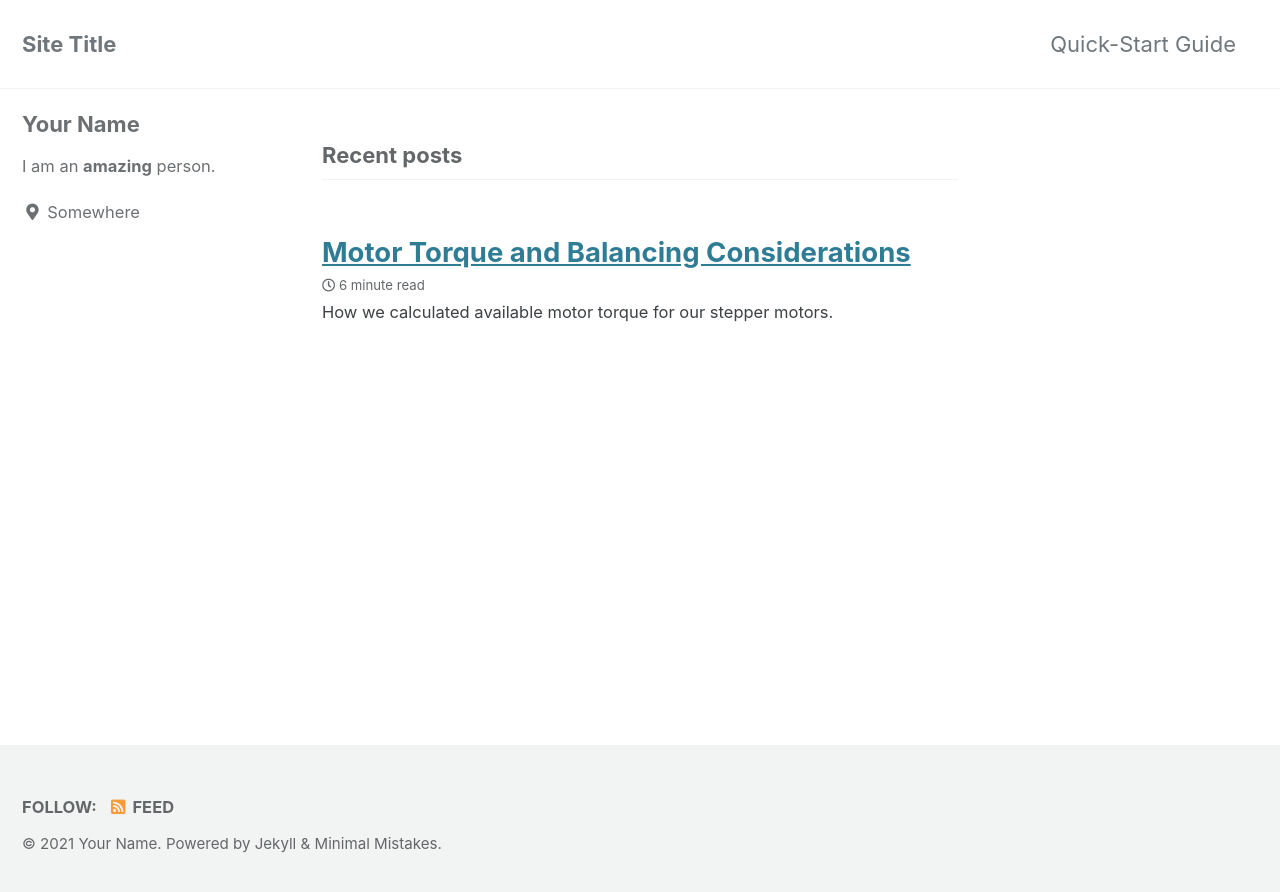
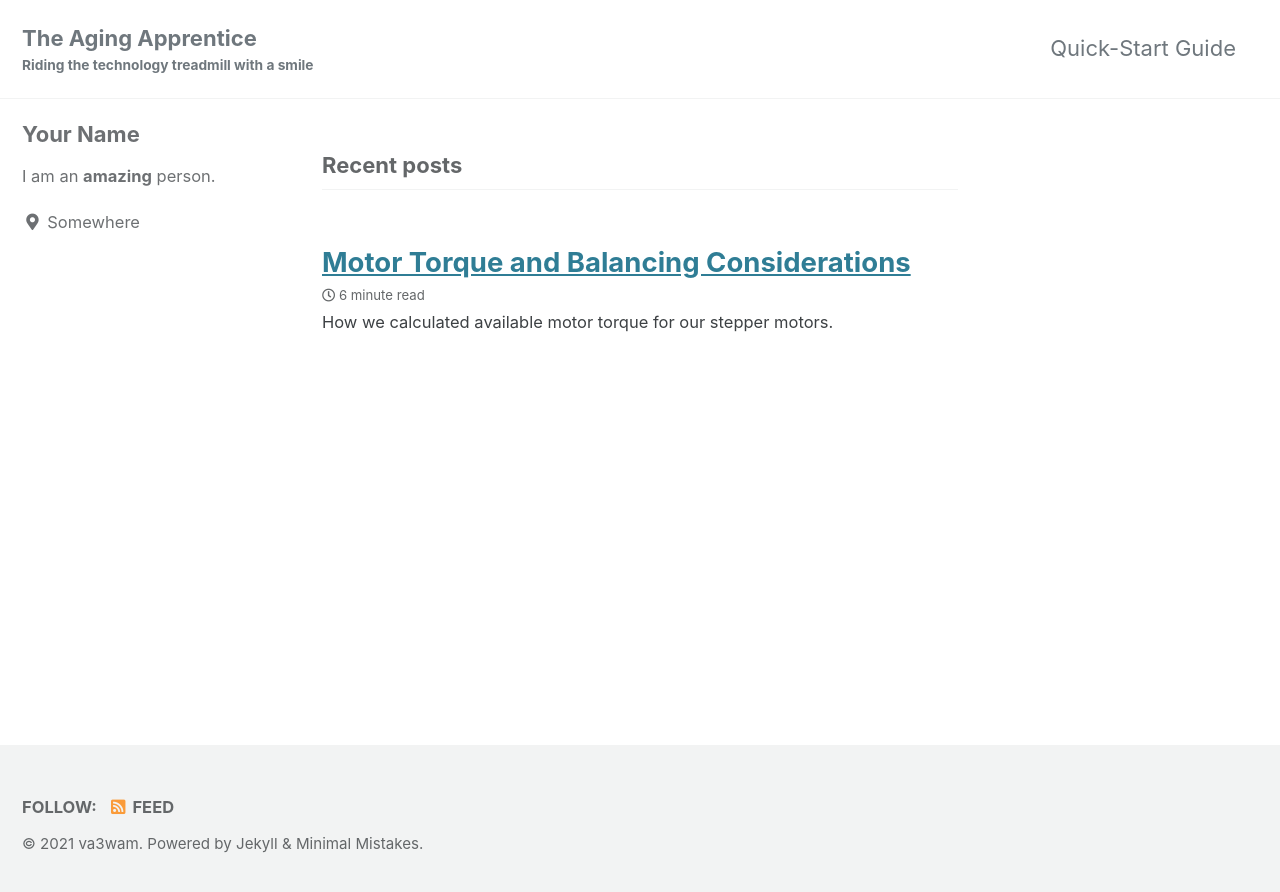
Before and after one commit to va3wam/va3wam.github.io, a Jekyll site: the page built from index.html, in a window 1280 px wide. Shown: the top 892 px of the page. Built offline with Jekyll 4.4.1, drawn with Linux system fonts in a browser that asks for light colours; cached includes are drawn as plain includes; the list of posts is cut into pages by our own code.

Commit message:
Update _config.yml

```diff
--- a/_config.yml
+++ b/_config.yml
@@ -16,11 +16,11 @@ minimal_mistakes_skin    : "default" # "air", "aqua", "contrast", "dark", "dirt"
 
 # Site Settings
 locale                   : "en-US"
-title                    : "Site Title"
+title                    : "The Aging Apprentice"
 title_separator          : "-"
-subtitle                 : # site tagline that appears below site title in masthead
-name                     : "Your Name"
-description              : "An amazing website."
+subtitle                 : Riding the technology treadmill with a smile
+name                     : "va3wam"
+description              : "Embedded programming, robotics, CNC prototyping"
 url                      : # the base hostname & protocol for your site e.g. "https://mmistakes.github.io"
 baseurl                  : # the subpath of your site, e.g. "/blog"
 repository               : # GitHub username/repo-name e.g. "mmistakes/minimal-mistakes"
```
